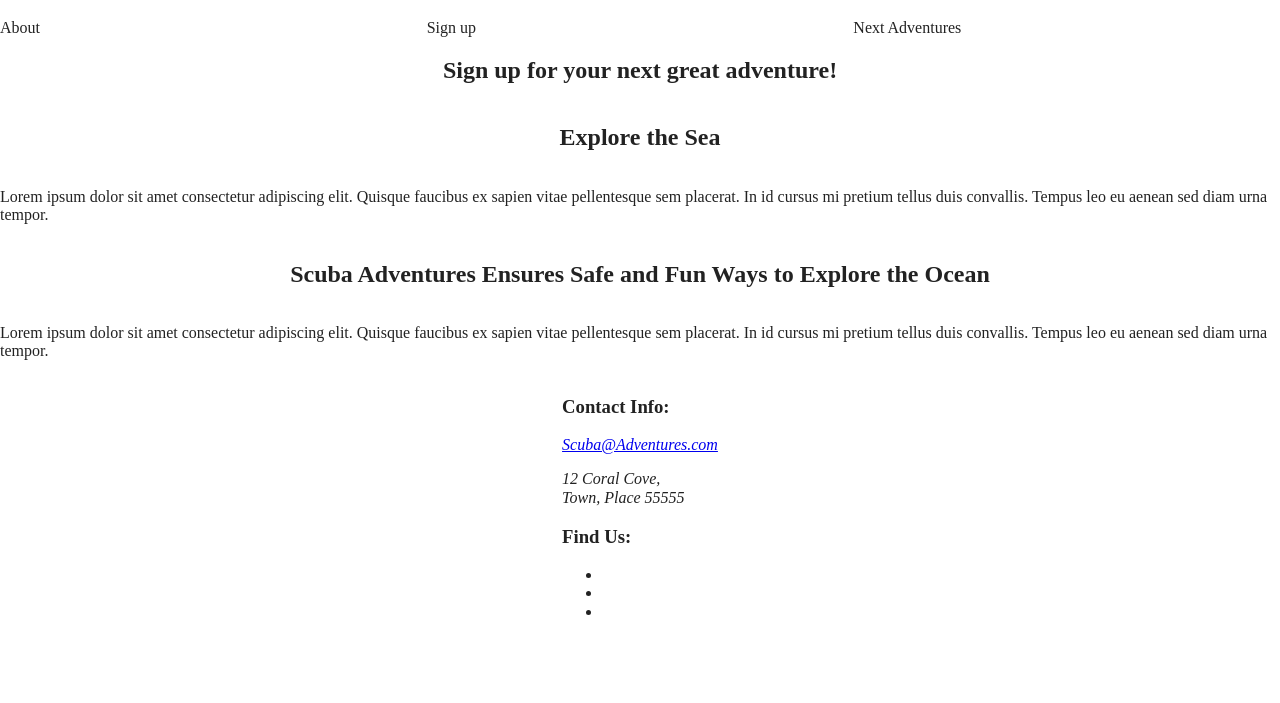
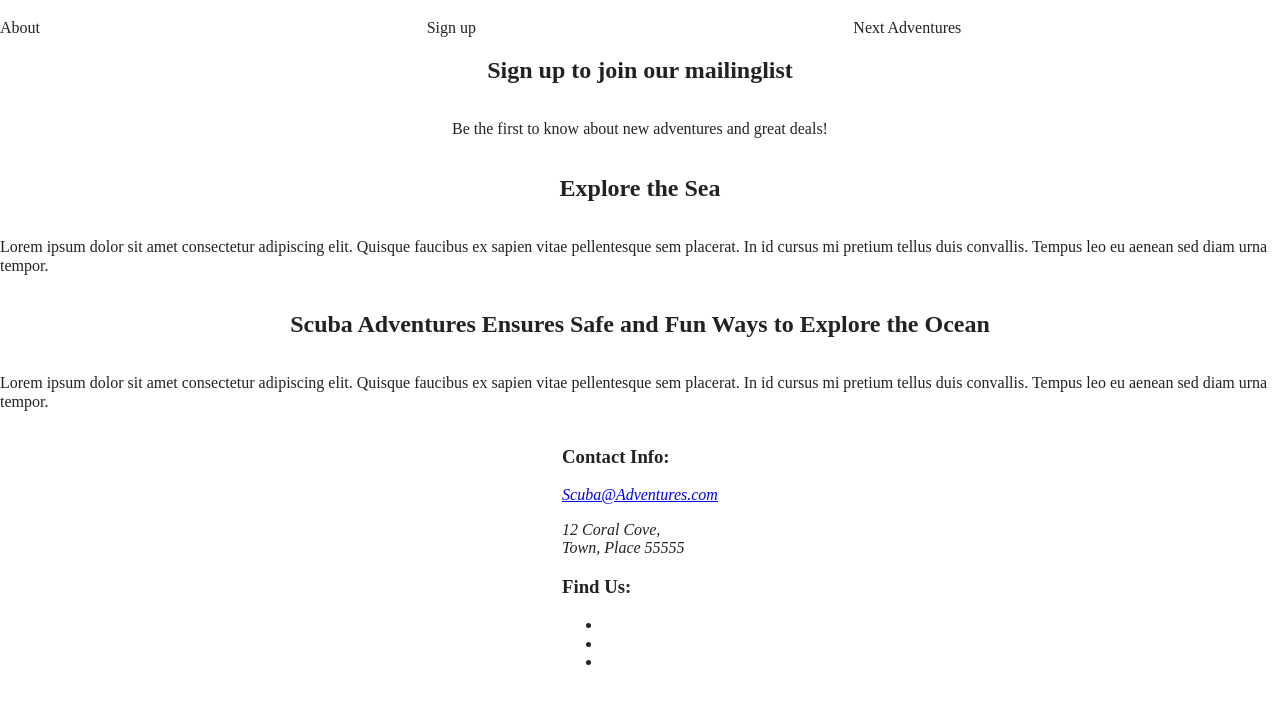
Before and after one commit to saxby-b/scuba-adventures, a website built with Parcel: page index.html in a window 1280 px wide. Shown: the part 61-764 px from the top of the page. Built offline with nearby package versions, Linux system fonts and the light colour scheme.

Commit message:
Organized code and started coding for sign up section

```diff
--- a/index.html
+++ b/index.html
@@ -22,8 +22,8 @@
   </head>
   <!-- Add your site or application content here -->
   <body>
+    <header>
       <div class="content-wrapper">
-      <header>
         <h1>Scuba Adventures</h1>
         <nav>
           <ul class="navigation">
@@ -32,34 +32,41 @@
             <li>Next Adventures</li>
           </ul>
         </nav>
+      </div>
     </header>
     <main>
       <div class="hero-image"></div>
-        <aside class="sign-up">
+      <aside class="mailing-list">
         <div class="content-wrapper">
-          <h2>Sign up for your next great adventure!</h2>
+          <h2>Sign up to join our mailinglist</h2>
+          <p>Be the first to know about new adventures and great deals!</p>
         </div>
       </aside>
+      <section id="about">
         <div class="content-wrapper">
-          <section id="about">
           <h2>Explore the Sea</h2>
           <p>
             Lorem ipsum dolor sit amet consectetur adipiscing elit. Quisque
-              faucibus ex sapien vitae pellentesque sem placerat. In id cursus
-              mi pretium tellus duis convallis. Tempus leo eu aenean sed diam
-              urna tempor.
+            faucibus ex sapien vitae pellentesque sem placerat. In id cursus mi
+            pretium tellus duis convallis. Tempus leo eu aenean sed diam urna
+            tempor.
           </p>
           <h2>
             Scuba Adventures Ensures Safe and Fun Ways to Explore the Ocean
           </h2>
           <p>
             Lorem ipsum dolor sit amet consectetur adipiscing elit. Quisque
-              faucibus ex sapien vitae pellentesque sem placerat. In id cursus
-              mi pretium tellus duis convallis. Tempus leo eu aenean sed diam
-              urna tempor.
+            faucibus ex sapien vitae pellentesque sem placerat. In id cursus mi
+            pretium tellus duis convallis. Tempus leo eu aenean sed diam urna
+            tempor.
           </p>
+        </div>
       </section>
+      <section id="sign-up">
+        <div class="content-wrapper">
+
         </div>
+      </section>
     </main>
     <footer id="root">
       <div class="content-wrapper">
@@ -90,7 +97,6 @@
         </div>
       </div>
     </footer>
-    </div>
 
     <script src="js/vendor/modernizr-3.11.2.min.js"></script>
     <script src="js/plugins.js"></script>
```
Lines whose indentation alone changed are shown as unchanged.
